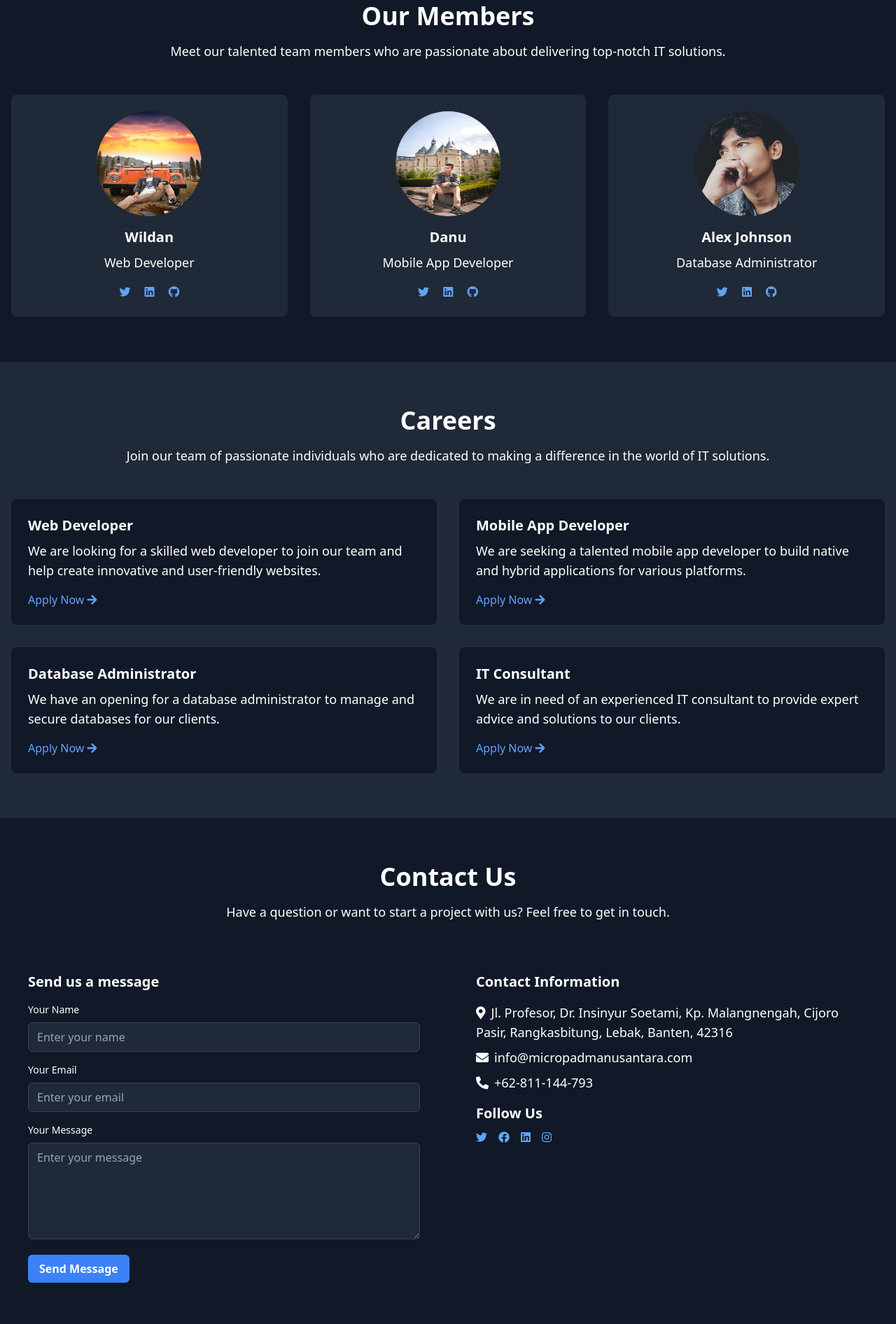
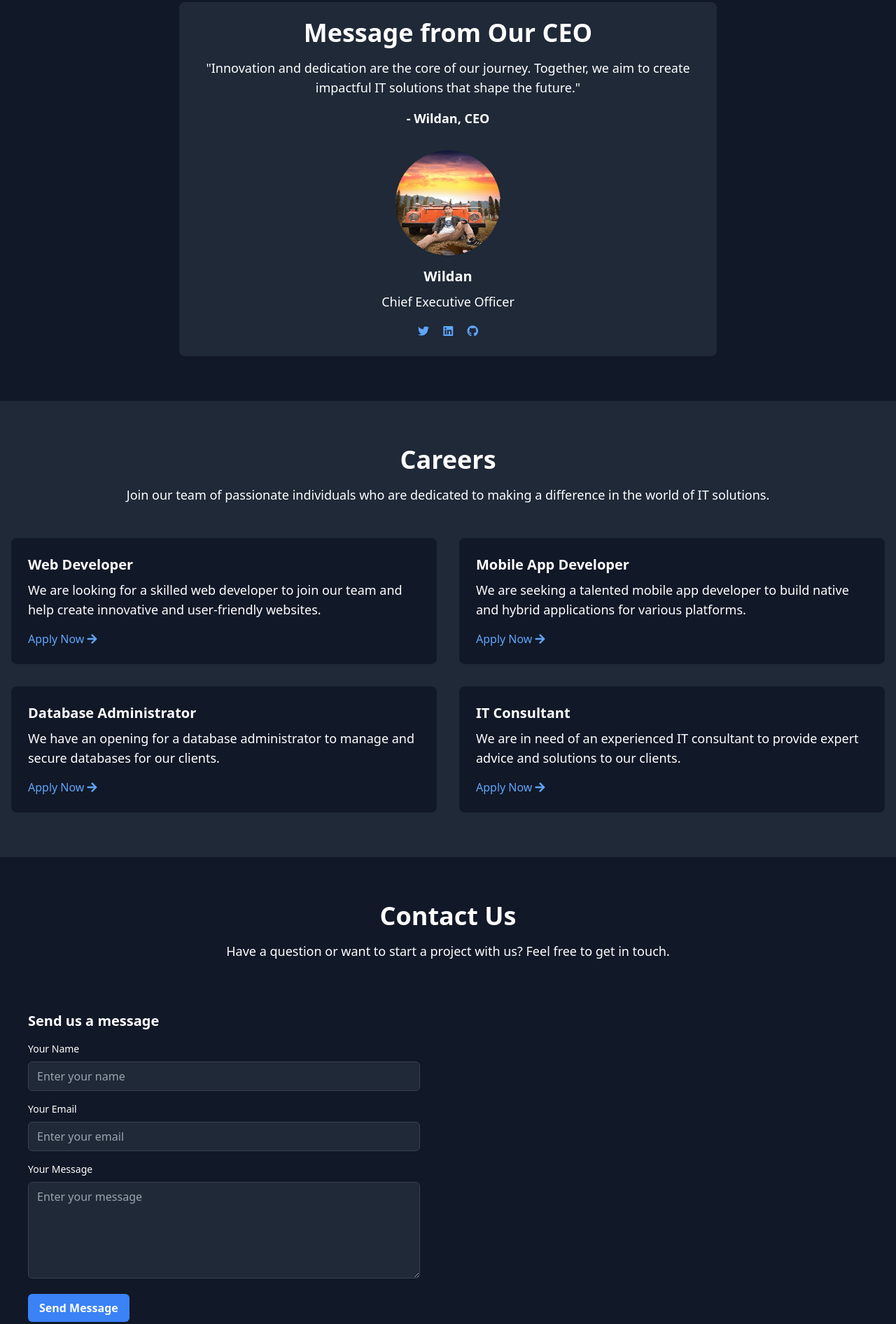
Before and after one commit to wildan190/MicroPadmaNusantara, a website: page public/index.html in a window 1280 px wide. Shown: the part 2919-4811 px from the top of the page at 70% size. Drawn offline with nearby package versions, Linux system fonts and the light colour scheme.

Commit message:
pembaruan tampilan

```diff
--- a/public/index.html
+++ b/public/index.html
@@ -289,82 +289,32 @@
       </div>
     </section>
 
-    <!-- Our Members Section -->
     <section class="py-16 bg-gray-900 text-white">
       <div class="container mx-auto px-4">
-        <div class="text-center mb-12">
-          <h2 class="text-4xl font-bold mb-4">Our Members</h2>
-          <p class="text-lg">
-            Meet our talented team members who are passionate about delivering
-            top-notch IT solutions.
+        <div class="bg-gray-800 rounded-lg p-6 text-center mx-auto max-w-3xl">
+          <h2 class="text-4xl font-bold mb-4">Message from Our CEO</h2>
+          <p class="text-lg mb-4">
+            "Innovation and dedication are the core of our journey. Together, we aim to create impactful IT solutions that shape the future."
           </p>
-        </div>
-        <div class="grid grid-cols-1 md:grid-cols-3 gap-8">
-          <!-- Member 1 -->
-          <div class="bg-gray-800 rounded-lg p-6 text-center">
+          <p class="text-lg font-semibold mb-8">- Wildan, CEO</p>
           <img
             src="assets/img/member1.jpg"
             class="mx-auto mb-4 rounded-full"
-              alt="Member 1"
+            alt="Wildan"
           />
           <h3 class="text-xl font-semibold mb-2">Wildan</h3>
-            <p class="text-lg">Web Developer</p>
+          <p class="text-lg">Chief Executive Officer</p>
           <!-- Social Media Icons -->
           <div class="mt-4">
-              <a href="#" class="text-blue-400 hover:text-blue-300 mx-2"
-                ><i class="fab fa-twitter"></i
-              ></a>
-              <a href="#" class="text-blue-400 hover:text-blue-300 mx-2"
-                ><i class="fab fa-linkedin"></i
-              ></a>
-              <a href="#" class="text-blue-400 hover:text-blue-300 mx-2"
-                ><i class="fab fa-github"></i
-              ></a>
-            </div>
-          </div>
-          <!-- Member 2 -->
-          <div class="bg-gray-800 rounded-lg p-6 text-center">
-            <img
-              src="assets/img/member2.jpg"
-              class="mx-auto mb-4 rounded-full"
-              alt="Member 2"
-            />
-            <h3 class="text-xl font-semibold mb-2">Danu</h3>
-            <p class="text-lg">Mobile App Developer</p>
-            <!-- Social Media Icons -->
-            <div class="mt-4">
-              <a href="#" class="text-blue-400 hover:text-blue-300 mx-2"
-                ><i class="fab fa-twitter"></i
-              ></a>
-              <a href="#" class="text-blue-400 hover:text-blue-300 mx-2"
-                ><i class="fab fa-linkedin"></i
-              ></a>
-              <a href="#" class="text-blue-400 hover:text-blue-300 mx-2"
-                ><i class="fab fa-github"></i
-              ></a>
-            </div>
-          </div>
-          <!-- Member 3 -->
-          <div class="bg-gray-800 rounded-lg p-6 text-center">
-            <img
-              src="assets/img/member3.png"
-              class="mx-auto mb-4 rounded-full"
-              alt="Member 3"
-            />
-            <h3 class="text-xl font-semibold mb-2">Alex Johnson</h3>
-            <p class="text-lg">Database Administrator</p>
-            <!-- Social Media Icons -->
-            <div class="mt-4">
-              <a href="#" class="text-blue-400 hover:text-blue-300 mx-2"
-                ><i class="fab fa-twitter"></i
-              ></a>
-              <a href="#" class="text-blue-400 hover:text-blue-300 mx-2"
-                ><i class="fab fa-linkedin"></i
-              ></a>
-              <a href="#" class="text-blue-400 hover:text-blue-300 mx-2"
-                ><i class="fab fa-github"></i
-              ></a>
-            </div>
+            <a href="#" class="text-blue-400 hover:text-blue-300 mx-2">
+              <i class="fab fa-twitter"></i>
+            </a>
+            <a href="#" class="text-blue-400 hover:text-blue-300 mx-2">
+              <i class="fab fa-linkedin"></i>
+            </a>
+            <a href="#" class="text-blue-400 hover:text-blue-300 mx-2">
+              <i class="fab fa-github"></i>
+            </a>
           </div>
         </div>
       </div>
@@ -443,49 +393,41 @@
         <div class="text-center mb-12">
           <h2 class="text-4xl font-bold mb-4">Contact Us</h2>
           <p class="text-lg">
-            Have a question or want to start a project with us? Feel free to get
-            in touch.
+            Have a question or want to start a project with us? Feel free to get in touch.
           </p>
         </div>
         <div class="grid grid-cols-1 md:grid-cols-2 gap-8">
-          <!-- Contact Form -->
           <div class="bg-gray-900 rounded-lg p-6">
             <h3 class="text-xl font-semibold mb-4">Send us a message</h3>
-            <form action="#" method="POST">
+            <form id="contactForm">
               <div class="mb-4">
-                <label for="name" class="block text-sm font-medium mb-2"
-                  >Your Name</label
-                >
+                <label for="name" class="block text-sm font-medium mb-2">Your Name</label>
                 <input
                   type="text"
                   id="name"
                   name="name"
-                  class="w-full bg-gray-800 border border-gray-700 rounded-md py-2 px-3 text-white focus:outline-none focus:border-blue-500"
+                  class="w-full bg-gray-800 border border-gray-700 rounded-md py-2 px-3 text-white"
                   placeholder="Enter your name"
                   required
                 />
               </div>
               <div class="mb-4">
-                <label for="email" class="block text-sm font-medium mb-2"
-                  >Your Email</label
-                >
+                <label for="email" class="block text-sm font-medium mb-2">Your Email</label>
                 <input
                   type="email"
                   id="email"
                   name="email"
-                  class="w-full bg-gray-800 border border-gray-700 rounded-md py-2 px-3 text-white focus:outline-none focus:border-blue-500"
+                  class="w-full bg-gray-800 border border-gray-700 rounded-md py-2 px-3 text-white"
                   placeholder="Enter your email"
                   required
                 />
               </div>
               <div class="mb-4">
-                <label for="message" class="block text-sm font-medium mb-2"
-                  >Your Message</label
-                >
+                <label for="message" class="block text-sm font-medium mb-2">Your Message</label>
                 <textarea
                   id="message"
                   name="message"
-                  class="w-full bg-gray-800 border border-gray-700 rounded-md py-2 px-3 text-white focus:outline-none focus:border-blue-500"
+                  class="w-full bg-gray-800 border border-gray-700 rounded-md py-2 px-3 text-white"
                   rows="5"
                   placeholder="Enter your message"
                   required
@@ -493,47 +435,50 @@
               </div>
               <button
                 type="submit"
-                class="bg-blue-500 hover:bg-blue-600 text-white font-bold py-2 px-4 rounded-md transition duration-300 ease-in-out"
+                class="bg-blue-500 hover:bg-blue-600 text-white font-bold py-2 px-4 rounded-md"
               >
                 Send Message
               </button>
             </form>
-          </div>
-          <!-- Contact Information -->
-          <div class="bg-gray-900 rounded-lg p-6">
-            <h3 class="text-xl font-semibold mb-4">Contact Information</h3>
-            <p class="text-lg mb-2">
-              <i class="fas fa-map-marker-alt mr-2"></i>Jl. Profesor, Dr.
-              Insinyur Soetami, Kp. Malangnengah, Cijoro Pasir, Rangkasbitung,
-              Lebak, Banten, 42316
-            </p>
-            <p class="text-lg mb-2">
-              <i class="fas fa-envelope mr-2"></i>info@micropadmanusantara.com
-            </p>
-            <p class="text-lg mb-2">
-              <i class="fas fa-phone-alt mr-2"></i>+62-811-144-793
-            </p>
-            <div class="mt-4">
-              <h3 class="text-xl font-semibold mb-2">Follow Us</h3>
-              <div class="flex items-center">
-                <a href="#" class="text-blue-400 hover:text-blue-300 mr-4"
-                  ><i class="fab fa-twitter"></i
-                ></a>
-                <a href="#" class="text-blue-400 hover:text-blue-300 mr-4"
-                  ><i class="fab fa-facebook"></i
-                ></a>
-                <a href="#" class="text-blue-400 hover:text-blue-300 mr-4"
-                  ><i class="fab fa-linkedin"></i
-                ></a>
-                <a href="#" class="text-blue-400 hover:text-blue-300"
-                  ><i class="fab fa-instagram"></i
-                ></a>
-              </div>
-            </div>
+            <div id="responseMessage" class="mt-4 text-lg"></div>
           </div>
         </div>
       </div>
     </section>
+
+    <script>
+      document.getElementById("contactForm").addEventListener("submit", async function (e) {
+        e.preventDefault();
+
+        const name = document.getElementById("name").value;
+        const email = document.getElementById("email").value;
+        const message = document.getElementById("message").value;
+
+        const responseMessage = document.getElementById("responseMessage");
+
+        try {
+          const response = await fetch("http://localhost:5000/send-email", {
+            method: "POST",
+            headers: {
+              "Content-Type": "application/json",
+            },
+            body: JSON.stringify({ name, email, message }),
+          });
+
+          if (response.ok) {
+            responseMessage.textContent = "Message sent successfully!";
+            responseMessage.style.color = "green";
+            document.getElementById("contactForm").reset();
+          } else {
+            throw new Error("Failed to send message.");
+          }
+        } catch (error) {
+          responseMessage.textContent = error.message;
+          responseMessage.style.color = "red";
+        }
+      });
+    </script>
+
 
     <!-- Footer -->
     <footer class="footer">
```
Lines whose indentation alone changed are shown as unchanged.
